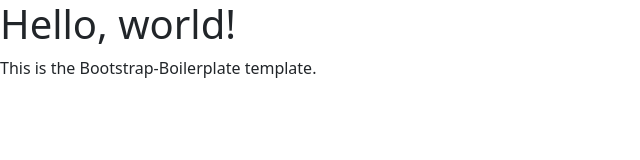
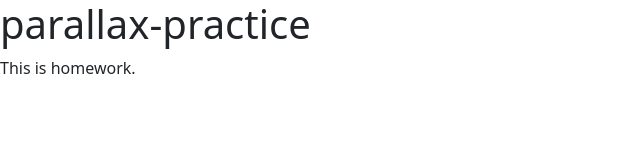
Before and after one commit to k0mputer-n3rd/parallax-practice, a plain HTML site: page index.html in a window 1280 px wide. Shown: the whole page, without its empty margins (0-640 px from the left). Drawn offline with nearby package versions, Linux system fonts and the light colour scheme.

Commit message:
Customize template files for parallax-practice.

```diff
--- a/css/style.css
+++ b/css/style.css
@@ -1,5 +1,5 @@
 /* Mobile-Friendly Websites */
-/* bootstrap-boilerplate */
+/* parallax-practice */
 /* K0mputer N3rd */
 /* 02/05/2022 */
 
--- a/index.html
+++ b/index.html
@@ -1,5 +1,5 @@
 <!-- Mobile-Friendly Websites -->
-<!-- bootstrap-boilerplate -->
+<!-- parallax-practice -->
 <!-- K0mputer N3rd -->
 <!-- 02/05/2022 -->
 
@@ -15,11 +15,11 @@
     <!-- Bootstrap CSS -->
     <link href="https://cdn.jsdelivr.net/npm/bootstrap@5.1.3/dist/css/bootstrap.min.css" rel="stylesheet" integrity="sha384-1BmE4kWBq78iYhFldvKuhfTAU6auU8tT94WrHftjDbrCEXSU1oBoqyl2QvZ6jIW3" crossorigin="anonymous">
 
-    <title>Hello, world!</title>
+    <title>parallax-practice</title>
   </head>
   <body>
-    <h1>Hello, world!</h1>
-    <p>This is the Bootstrap-Boilerplate template.</p>
+    <h1>parallax-practice</h1>
+    <p>This is homework.</p>
 
     <!-- javaScript needs to be at the end, not the beginning. -->
 
```
Also changed, not shown: 1 other file.
